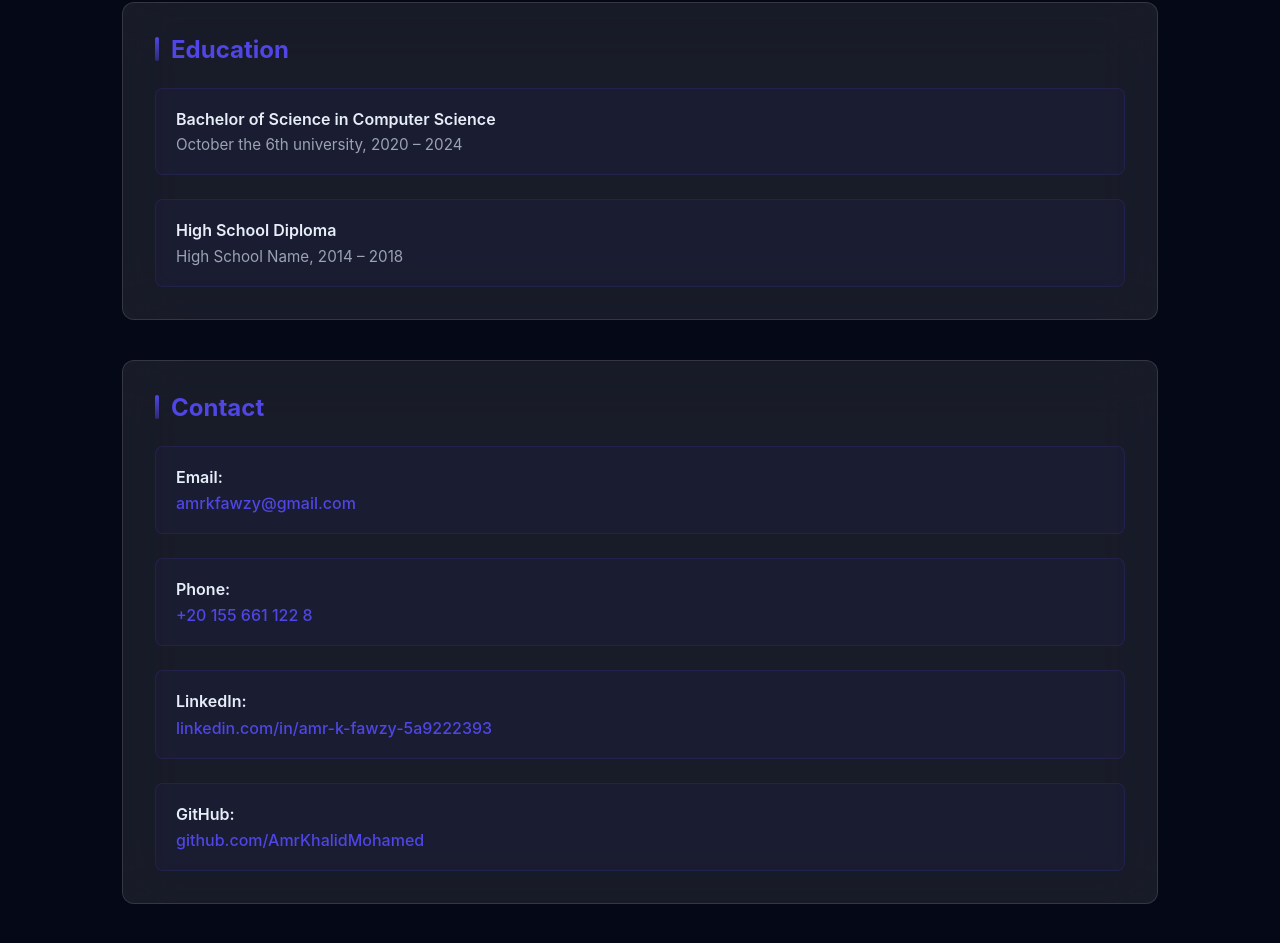
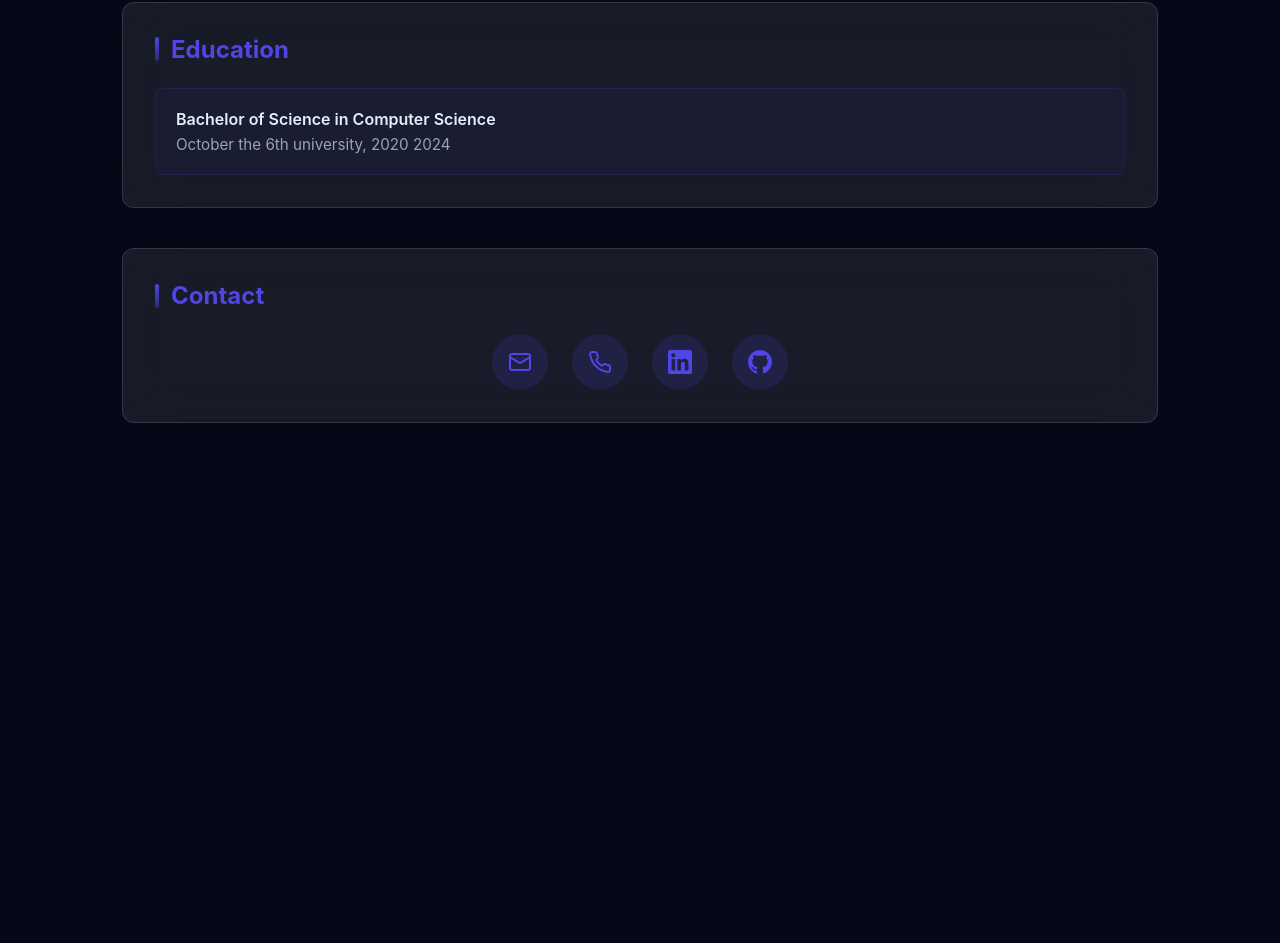
Before and after one commit to AmrKhalidMohamed/Portofolio, a React (Vite) app: page / in a window 1280 px wide. Shown: the part 1477-2420 px from the top of the page. After the commit the page ends 2036 px from the top, so only its background shows below. Built offline with nearby package versions, Linux system fonts and the light colour scheme; a web font is replaced by a local one.

Commit message:
Replace contact text links with icon buttons in About section

```diff
--- a/src/components/About.jsx
+++ b/src/components/About.jsx
@@ -1,6 +1,56 @@
 import React from 'react'
 
+const EmailIcon = () => (
+  <svg xmlns="http://www.w3.org/2000/svg" width="24" height="24" viewBox="0 0 24 24" fill="none" stroke="currentColor" strokeWidth="2" strokeLinecap="round" strokeLinejoin="round">
+    <rect x="2" y="4" width="20" height="16" rx="2"></rect>
+    <path d="m22 7-8.97 5.7a1.94 1.94 0 0 1-2.06 0L2 7"></path>
+  </svg>
+)
+
+const PhoneIcon = () => (
+  <svg xmlns="http://www.w3.org/2000/svg" width="24" height="24" viewBox="0 0 24 24" fill="none" stroke="currentColor" strokeWidth="2" strokeLinecap="round" strokeLinejoin="round">
+    <path d="M22 16.92v3a2 2 0 0 1-2.18 2 19.79 19.79 0 0 1-8.63-3.07 19.5 19.5 0 0 1-6-6 19.79 19.79 0 0 1-3.07-8.67A2 2 0 0 1 4.11 2h3a2 2 0 0 1 2 1.72 12.84 12.84 0 0 0 .7 2.81 2 2 0 0 1-.45 2.11L8.09 9.91a16 16 0 0 0 6 6l1.27-1.27a2 2 0 0 1 2.11-.45 12.84 12.84 0 0 0 2.81.7A2 2 0 0 1 22 16.92z"></path>
+  </svg>
+)
+
+const LinkedInIcon = () => (
+  <svg xmlns="http://www.w3.org/2000/svg" width="24" height="24" viewBox="0 0 24 24" fill="currentColor">
+    <path d="M20.447 20.452h-3.554v-5.569c0-1.328-.027-3.037-1.852-3.037-1.853 0-2.136 1.445-2.136 2.939v5.667H9.351V9h3.414v1.561h.046c.477-.9 1.637-1.85 3.37-1.85 3.601 0 4.267 2.37 4.267 5.455v6.286zM5.337 7.433c-1.144 0-2.063-.926-2.063-2.065 0-1.138.92-2.063 2.063-2.063 1.14 0 2.064.925 2.064 2.063 0 1.139-.925 2.065-2.064 2.065zm1.782 13.019H3.555V9h3.564v11.452zM22.225 0H1.771C.792 0 0 .774 0 1.729v20.542C0 23.227.792 24 1.771 24h20.451C23.2 24 24 23.227 24 22.271V1.729C24 .774 23.2 0 22.225 0z"/>
+  </svg>
+)
+
+const GitHubIcon = () => (
+  <svg xmlns="http://www.w3.org/2000/svg" width="24" height="24" viewBox="0 0 24 24" fill="currentColor">
+    <path d="M12 0c-6.626 0-12 5.373-12 12 0 5.302 3.438 9.8 8.207 11.387.599.111.793-.261.793-.577v-2.234c-3.338.726-4.033-1.416-4.033-1.416-.546-1.387-1.333-1.756-1.333-1.756-1.089-.745.083-.729.083-.729 1.205.084 1.839 1.237 1.839 1.237 1.07 1.834 2.807 1.304 3.492.997.107-.775.418-1.305.762-1.604-2.665-.305-5.467-1.334-5.467-5.931 0-1.311.469-2.381 1.236-3.221-.124-.303-.535-1.524.117-3.176 0 0 1.008-.322 3.301 1.23.957-.266 1.983-.399 3.003-.404 1.02.005 2.047.138 3.006.404 2.291-1.552 3.297-1.23 3.297-1.23.653 1.653.242 2.874.118 3.176.77.84 1.235 1.911 1.235 3.221 0 4.609-2.807 5.624-5.479 5.921.43.372.823 1.102.823 2.222v3.293c0 .319.192.694.801.576 4.765-1.589 8.199-6.086 8.199-11.386 0-6.627-5.373-12-12-12z"/>
+  </svg>
+)
+
 export default function About() {
+  const contacts = [
+    {
+      label: 'Email',
+      href: 'mailto:amrkfawzy@gmail.com',
+      icon: EmailIcon,
+    },
+    {
+      label: 'Phone',
+      href: 'tel:+201556611228',
+      icon: PhoneIcon,
+    },
+    {
+      label: 'LinkedIn',
+      href: 'https://www.linkedin.com/in/amr-k-fawzy-5a9222393',
+      icon: LinkedInIcon,
+      external: true,
+    },
+    {
+      label: 'GitHub',
+      href: 'https://github.com/AmrKhalidMohamed',
+      icon: GitHubIcon,
+      external: true,
+    },
+  ]
+
   return (
     <section id="about" className="about-page">
       <h1>About Me</h1>
@@ -10,39 +60,32 @@ export default function About() {
         <ul className="education-list">
           <li>
             <strong>Bachelor of Science in Computer Science</strong>
-            <p>October the 6th university, 2020 – 2024</p>
-          </li>
-          <li>
-            <strong>High School Diploma</strong>
-            <p>High School Name, 2014 – 2018</p>
+            <p>October the 6th university, 2020  2024</p>
           </li>
         </ul>
       </div>
 
       <div className="about-section">
         <h2>Contact</h2>
-        <ul className="contact-list">
-          <li>
-            <strong>Email:</strong>{' '}
-            <a href="mailto:amrkfawzy@gmail.com">amrkfawzy@gmail.com</a>
-          </li>
-          <li>
-            <strong>Phone:</strong>{' '}
-            <a href="tel:+201556611228">+20 155 661 122 8</a>
-          </li>
-          <li>
-            <strong>LinkedIn:</strong>{' '}
-            <a href="https://www.linkedin.com/in/amr-k-fawzy-5a9222393" target="_blank" rel="noreferrer">
-              linkedin.com/in/amr-k-fawzy-5a9222393
-            </a>
-          </li>
-          <li>
-            <strong>GitHub:</strong>{' '}
-            <a href="https://github.com/AmrKhalidMohamed" target="_blank" rel="noreferrer">
-              github.com/AmrKhalidMohamed
-            </a>
-          </li>
-        </ul>
+        <div className="contact-icons">
+          {contacts.map((contact) => {
+            const Icon = contact.icon
+            return (
+              <a
+                key={contact.label}
+                href={contact.href}
+                title={contact.label}
+                className="contact-icon-link"
+                {...(contact.external && {
+                  target: '_blank',
+                  rel: 'noopener noreferrer',
+                })}
+              >
+                <Icon />
+              </a>
+            )
+          })}
+        </div>
       </div>
     </section>
   )
--- a/src/index.css
+++ b/src/index.css
@@ -776,3 +776,52 @@ body::after {
     padding: 1rem;
   }
 }
+
+/* Contact Icons */
+.contact-icons {
+  display: flex;
+  gap: 1.5rem;
+  flex-wrap: wrap;
+  justify-content: center;
+}
+
+.contact-icon-link {
+  display: flex;
+  align-items: center;
+  justify-content: center;
+  width: 56px;
+  height: 56px;
+  border-radius: 50%;
+  background: rgba(79, 70, 229, 0.15);
+  color: var(--accent);
+  transition: all 0.3s ease;
+  text-decoration: none;
+}
+
+.contact-icon-link:hover {
+  background: var(--accent);
+  color: #fff;
+  transform: translateY(-6px) scale(1.1);
+  box-shadow: 0 12px 30px rgba(79, 70, 229, 0.4), inset 0 0 12px rgba(255, 255, 255, 0.1);
+}
+
+.contact-icon-link svg {
+  width: 24px;
+  height: 24px;
+}
+
+@media (max-width: 768px) {
+  .contact-icons {
+    gap: 1rem;
+  }
+
+  .contact-icon-link {
+    width: 48px;
+    height: 48px;
+  }
+
+  .contact-icon-link svg {
+    width: 20px;
+    height: 20px;
+  }
+}
```
